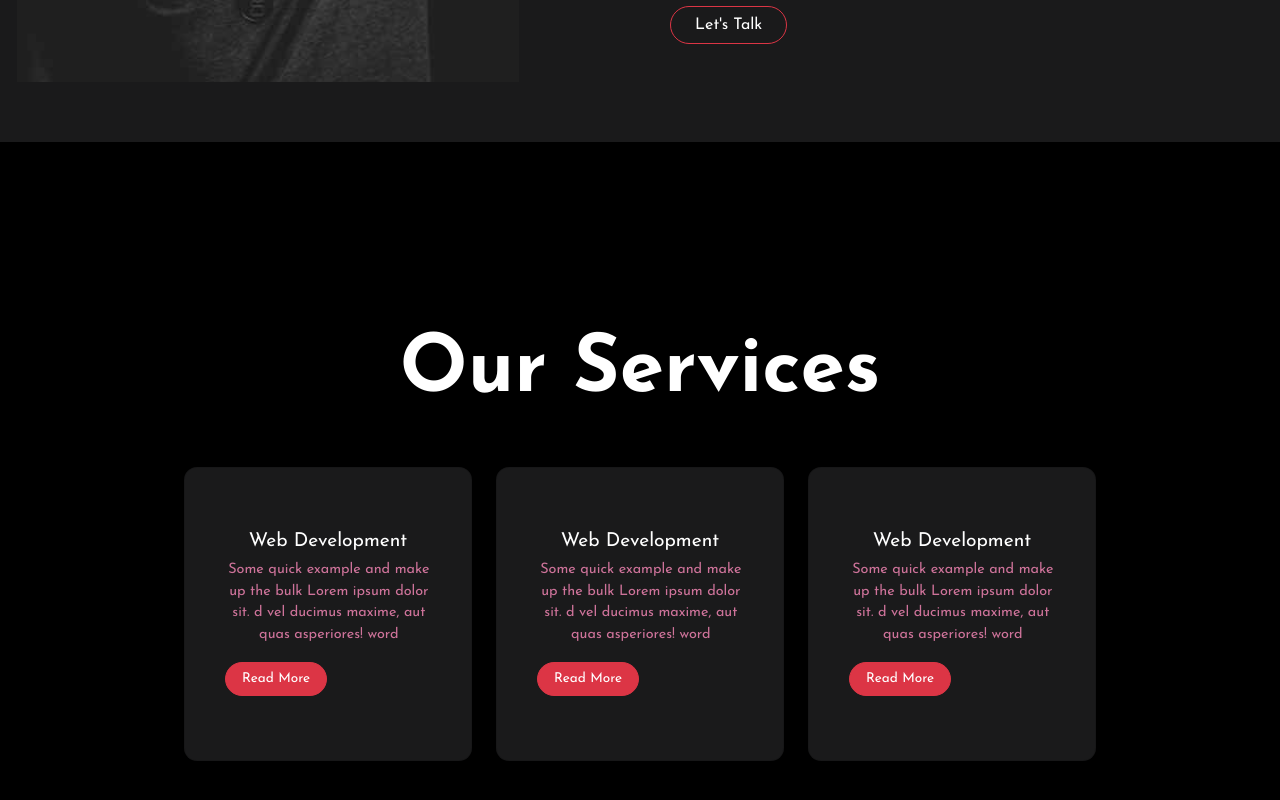
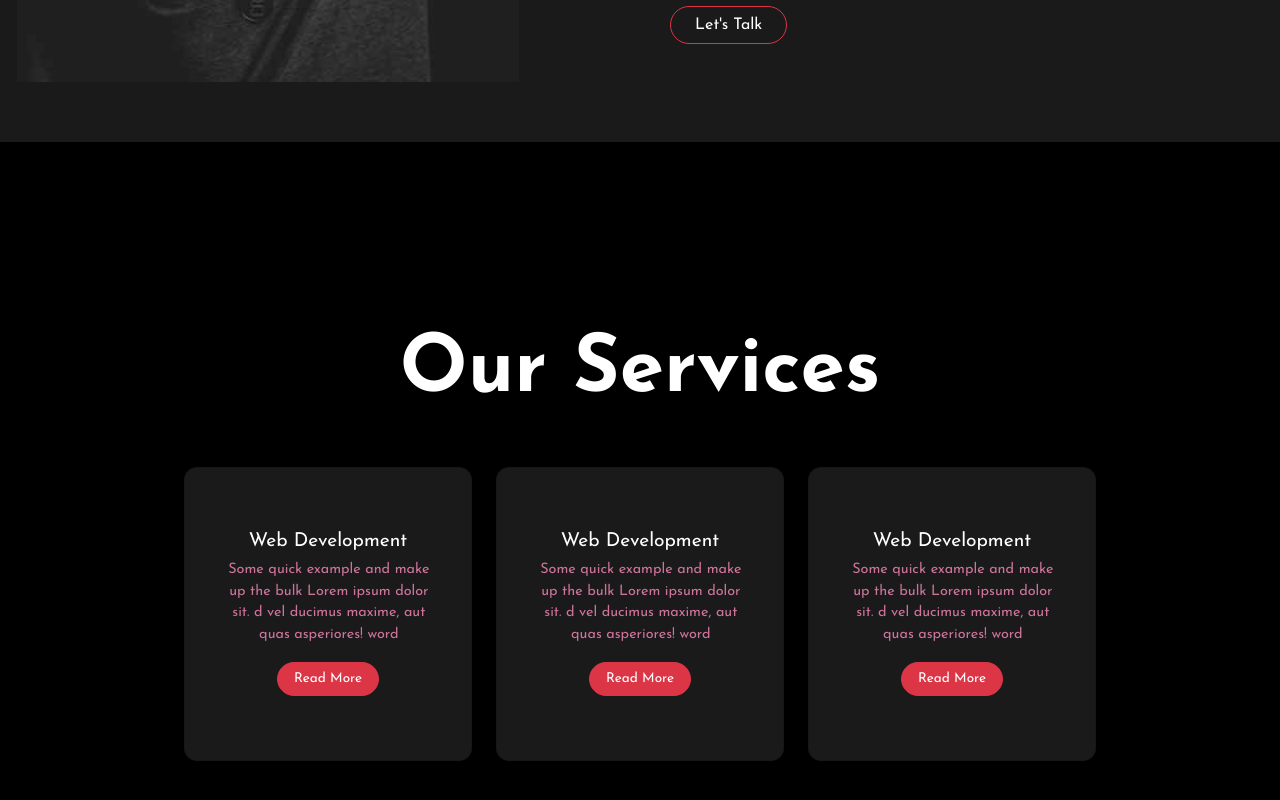
Before and after one commit to nathan-codes/Portolio-Site-1.0, a plain HTML site: page index.html in a window 1280 px wide. Shown: the part 1396-2196 px from the top of the page. Drawn offline with nearby package versions, Linux system fonts and the light colour scheme.

Commit message:
Services V-1.3

```diff
--- a/index.html
+++ b/index.html
@@ -108,7 +108,30 @@
             </div>
             <div class="row">
                 <div class="col-lg-4">
-                    <div class="card d-flex justify-content-center py-5" style="width: 18rem;">
+                    <div class="card card text-center py-5" style="width: 18rem;">
+                        <div class="card-body">
+
+                            <h5 class="card-title">Web Development</h5>
+                            <div class="row">
+                                <div class="col-1"></div>
+                                <div class="col-10">
+                                    <p class="card-text text-center mb-3">Some quick example and make up the bulk Lorem
+                                        ipsum dolor sit.
+                                        d vel ducimus maxime, aut quas asperiores! word </p>
+
+                                </div>
+                                <div class="col-1"></div>
+                            </div>
+
+                            <a href="#"> <button class="btn btn-danger rounded-pill px-3" id="cardbutton"> Read
+                                More
+                            </button></a>
+
+                        </div>
+                    </div>
+                </div>
+                <div class="col-lg-4">
+                    <div class="card text-center py-5" style="width: 18rem;">
                         <div class="card-body">
                             <h5 class="card-title">Web Development</h5>
                             <div class="row">
@@ -117,20 +140,20 @@
                                     <p class="card-text text-center mb-3">Some quick example and make up the bulk Lorem
                                         ipsum dolor sit.
                                         d vel ducimus maxime, aut quas asperiores! word </p>
-                                    <a href="#"> <button class="btn btn-danger rounded-pill px-3" id="cardbutton"> Read
-                                            More
-                                        </button></a>
+
                                 </div>
                                 <div class="col-1"></div>
                             </div>
-
+                            <a href="#"> <button class="btn btn-danger rounded-pill px-3" id="cardbutton"> Read
+                                More
+                            </button></a>
 
 
                         </div>
                     </div>
                 </div>
                 <div class="col-lg-4">
-                    <div class="card d-flex justify-content-center py-5" style="width: 18rem;">
+                    <div class="card text-center py-5" style="width: 18rem;">
                         <div class="card-body">
                             <h5 class="card-title">Web Development</h5>
                             <div class="row">
@@ -139,40 +162,22 @@
                                     <p class="card-text text-center mb-3">Some quick example and make up the bulk Lorem
                                         ipsum dolor sit.
                                         d vel ducimus maxime, aut quas asperiores! word </p>
-                                    <a href="#"> <button class="btn btn-danger rounded-pill px-3" id="cardbutton"> Read
-                                            More
-                                        </button></a>
+
                                 </div>
                                 <div class="col-1"></div>
                             </div>
 
+                            <a href="#"> <button class="btn btn-danger rounded-pill px-3" id="cardbutton"> Read
+                                More
+                            </button></a>
 
 
                         </div>
                     </div>
                 </div>
-                <div class="col-lg-4">
-                    <div class="card d-flex justify-content-center py-5" style="width: 18rem;">
-                        <div class="card-body">
-                            <h5 class="card-title">Web Development</h5>
-                            <div class="row">
-                                <div class="col-1"></div>
-                                <div class="col-10">
-                                    <p class="card-text text-center mb-3">Some quick example and make up the bulk Lorem
-                                        ipsum dolor sit.
-                                        d vel ducimus maxime, aut quas asperiores! word </p>
-                                    <a href="#"> <button class="btn btn-danger rounded-pill px-3" id="cardbutton"> Read
-                                            More
-                                        </button></a>
-                                </div>
-                                <div class="col-1"></div>
-                            </div>
 
 
 
-                        </div>
-                    </div>
-                </div>
         </section>
 
 
--- a/styles.css
+++ b/styles.css
@@ -293,9 +293,7 @@ table {
     background-color: #1A1A1B;
     border-radius: 13px;
     width: 80%;
-    display: flex;
-    align-items: center;
-    justify-content: center;
+
 }
 
 
@@ -311,10 +309,6 @@ table {
     font-size: 0.9em;
     line-height: 1.5;
     color: #ce739a;
-    display: flex;
-    flex-direction: column;
-    justify-content: center;
-    align-items: center;
 
 }
 
```
Also changed, not shown: img/menu.png (added).
